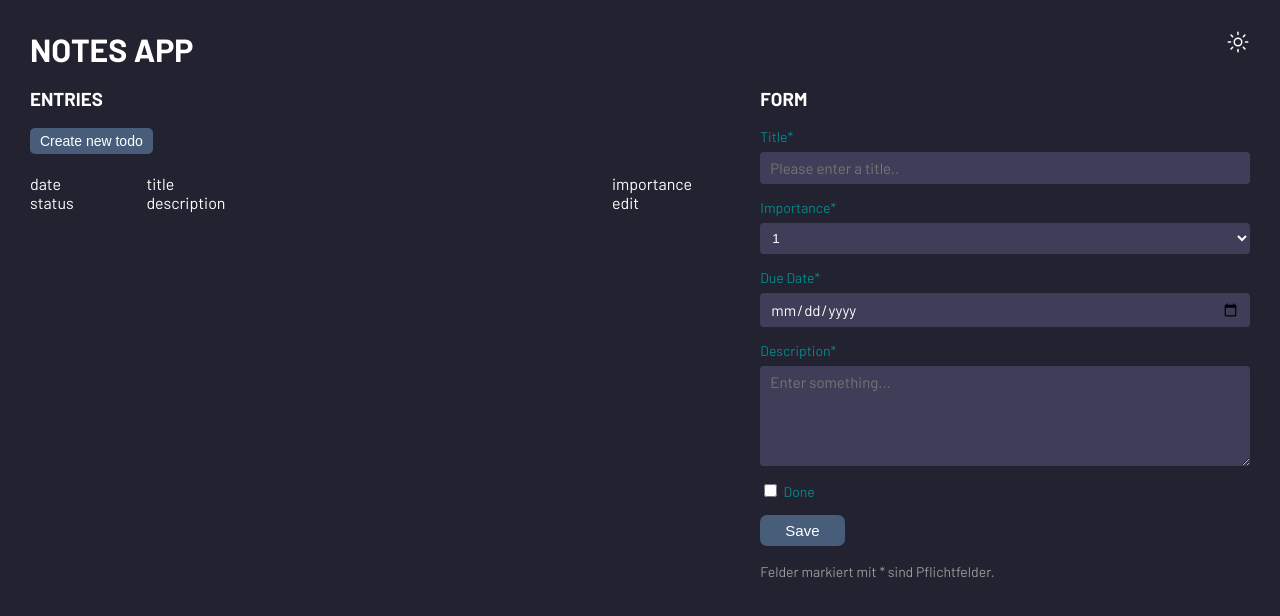
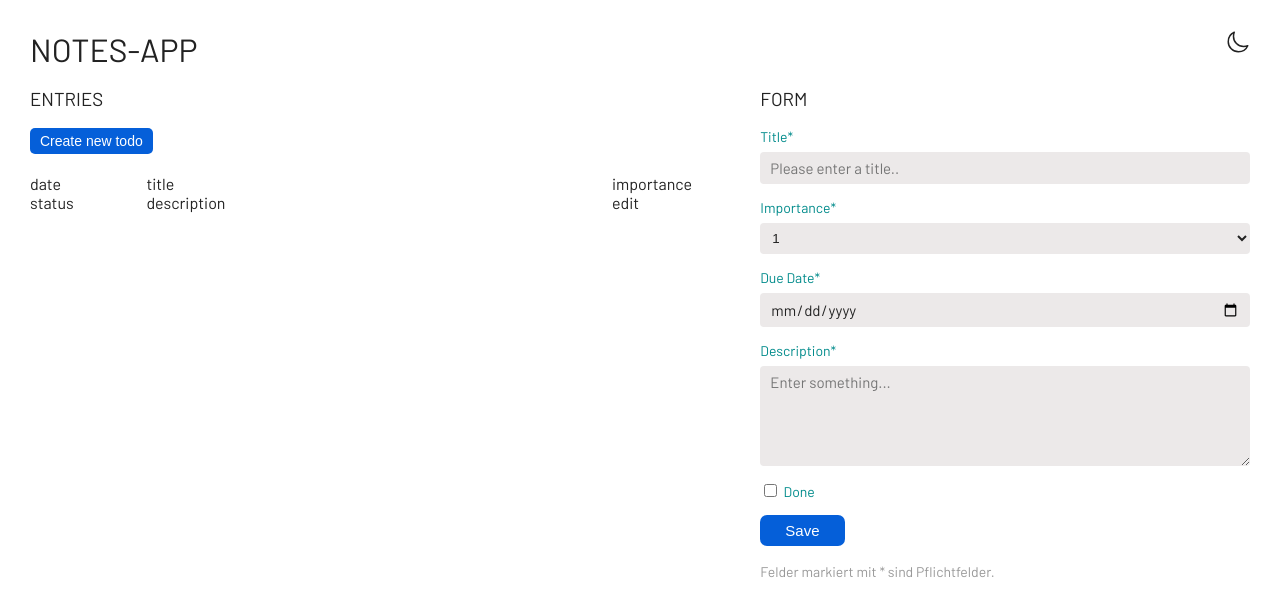
Before and after one commit to almirhodzicost/projekt-1, a website: page source/public/index.html in a window 1280 px wide. Both pictures are taken after a click on the element 1238 px from the left and 42 px from the top of the page. Drawn offline with nearby package versions, Linux system fonts and the light colour scheme.

Commit message:
Theme function modified

```diff
--- a/source/public/index.html
+++ b/source/public/index.html
@@ -15,7 +15,7 @@
 <body>
 <div class="row between-xs headliner">
   <div>
-    <h1>NOTES APP</h1>
+    <h1>NOTES-APP</h1>
   </div>
   <div>
     <ion-icon name="moon-outline" id="theme-toggler" class="theme-icon"></ion-icon>
@@ -76,7 +76,7 @@
 
           <!--Input Due Date-->
           <div class="form-group">
-            <label for="due-date">Due Date*</label>
+            <label for="due_date">Due Date*</label>
             <input type="date" id="due_date" name="due_date" required>
           </div>
 
--- a/source/public/scripts/index.js
+++ b/source/public/scripts/index.js
@@ -3,27 +3,60 @@
     Array ToDos
     ----------------------------------
     */
+
     const ToDos = [
         { id:1, duedate:"2023-05-20", title:"title1", description:"schwimmen", priority: 1, status:"done" },
         { id:2, duedate:"2023-05-19", title:"title2", description:"einkaufen", priority: 2, status:"done" },
-        { id:3, duedate:"2023-05-15", title:"title3", description:"lernen", priority: 3, status:"done" },
+        { id:3, duedate:"2023-05-15", title:"title33", description:"lernen", priority: 3, status:"done" },
         { id:4, duedate:"2023-05-13", title:"title4", description:"singen", priority: 4, status:"done" },
         { id:5, duedate:"2023-05-13", title:"title5", description:"spazieren", priority: 4, status:"done" }
     ];
 
+    for (let i = 0; i < ToDos.length; i++) {
+        console.log(ToDos[i]);
+    }
 
     /*
-    Theme Switcher
-    ----------------------------------
-     */
-    const themeSwitcher = document.getElementById("theme-toggler");
+    THEME SWITCHER
+    ====================================================================
+    */
+    const darkThemeName = "dark-theme";
+    const themeToggler = "theme-toggler";
+    const localStorageThemeKey = "_setTheme";
+    const iconDarkTheme = "moon-outline";
+    const iconLightTheme = "sunny-outline";
+    const ionIconAttribute = "name";
 
+    const themeSwitcher = document.getElementById(themeToggler);
+    const theme = localStorage.getItem(localStorageThemeKey);
+
+    // Read theme from local storage
+    //----------------------------------
+    if (theme === iconLightTheme)
+        {
+            document.body.classList.remove(darkThemeName);
+            themeSwitcher.setAttribute(ionIconAttribute, iconDarkTheme);
+        }
+    else
+        {
+            document.body.classList.add(darkThemeName);
+            themeSwitcher.setAttribute(ionIconAttribute, iconLightTheme);
+        }
+
+    // Set theme to local storage
+    //----------------------------------
     themeSwitcher.addEventListener("click", () => {
-        document.body.classList.toggle("dark-theme");
 
-        if (document.body.classList.contains("dark-theme")) {
-            themeSwitcher.setAttribute("name", "sunny-outline");
-        } else {
-            themeSwitcher.setAttribute("name", "moon-outline");
+    document.body.classList.toggle(darkThemeName);
+
+    if (document.body.classList.contains(darkThemeName))
+        {
+            localStorage.setItem(localStorageThemeKey, iconDarkTheme);
+            themeSwitcher.setAttribute(ionIconAttribute, iconLightTheme);
+        }
+    else
+        {
+            localStorage.setItem(localStorageThemeKey, iconLightTheme);
+            themeSwitcher.setAttribute(ionIconAttribute, iconDarkTheme);
         }
     });
--- a/source/public/styles/index.css
+++ b/source/public/styles/index.css
@@ -44,6 +44,15 @@ body {
 .headliner h1 {
     padding: 0;
     margin: 0;
+    font-weight: normal;
+}
+
+h2,
+h3,
+h4,
+h5,
+h6 {
+    font-weight: normal;
 }
 
 #tool-bar {
```
